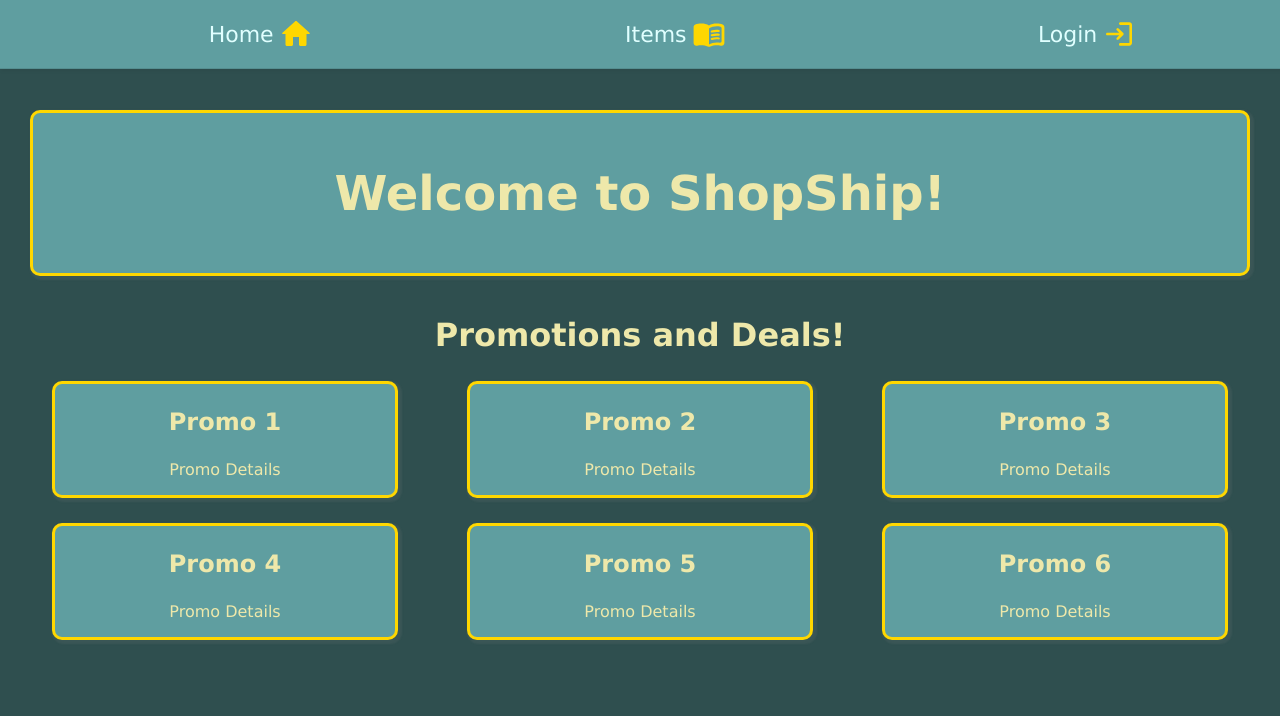
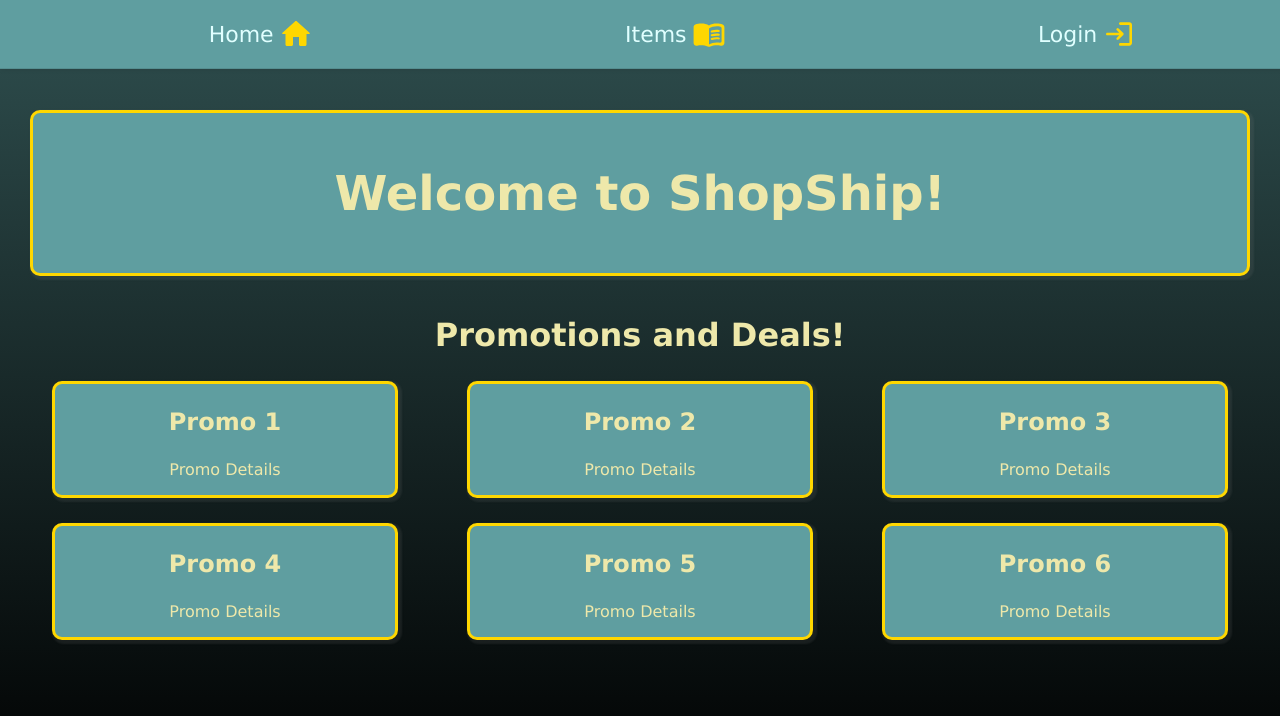
Before and after one commit to khetfield/Capstone, a React (Vite) app in the folder FinalProject/: page / in a window 1280 px wide. Shown: the top 716 px of the page. Built offline with nearby package versions, Linux system fonts and the light colour scheme.

Commit message:
update
update

```diff
--- a/FinalProject/src/index.css
+++ b/FinalProject/src/index.css
@@ -1,6 +1,7 @@
 /* Body */
 body {
-  background-color: darkslategray;
+  background-image: linear-gradient(darkslategray, black);
+  background-attachment: fixed;
   margin: 0;
   font-family: Verdana, Geneva, Tahoma, sans-serif;
   color: palegoldenrod;
@@ -9,7 +10,7 @@ body {
   position: relative;
 }
 
-/* Navigation Bar */
+/* Nav*/
 .active {
   height: 3rem;
   width: 100%;
```
Also changed, not shown: 1 other file (tests, documents, lock files or other folders).
